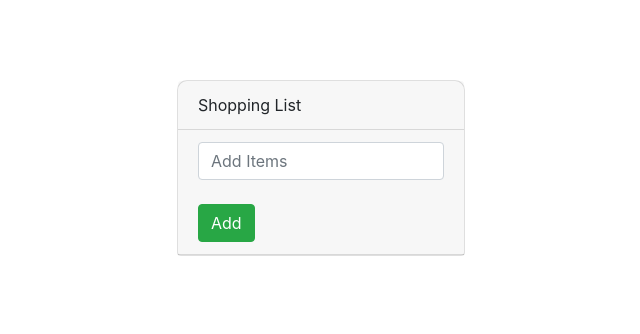
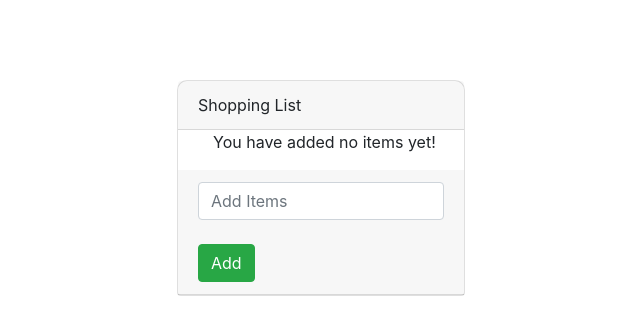
Before and after one commit to vishnumd91/IIHT-Shopping-List, a React (Create React App) app: page / in a window 1280 px wide. Shown: the top 334 px of the page, without its empty margins (319-959 px from the left). Built offline with nearby package versions, Linux system fonts and the light colour scheme.

Commit message:
added message when user has added no item

```diff
--- a/src/components/Card.js
+++ b/src/components/Card.js
@@ -3,6 +3,8 @@ import './Card.css';
 import TextInput from './TextInput';
 
 function Card(props) {
+
+    const message = 'You have added no items yet!';
 
     const { title } = props;
 
@@ -11,7 +13,7 @@ function Card(props) {
     const [list, setList] = useState([])
 
 
-    const handleInputChange = (event) =>{
+    const handleInputChange = (event) => {
         setItem(event.target.value)
     }
 
@@ -52,6 +54,7 @@ function Card(props) {
 
 
             </ul>
+            {list.length === 0 ? <p style={{marginLeft: '35px'}}>{message}</p> : null}
             <div className="card-header">
                 <TextInput onChange={handleInputChange} onClick={handleClick} item={item}></TextInput>
             </div>
```
